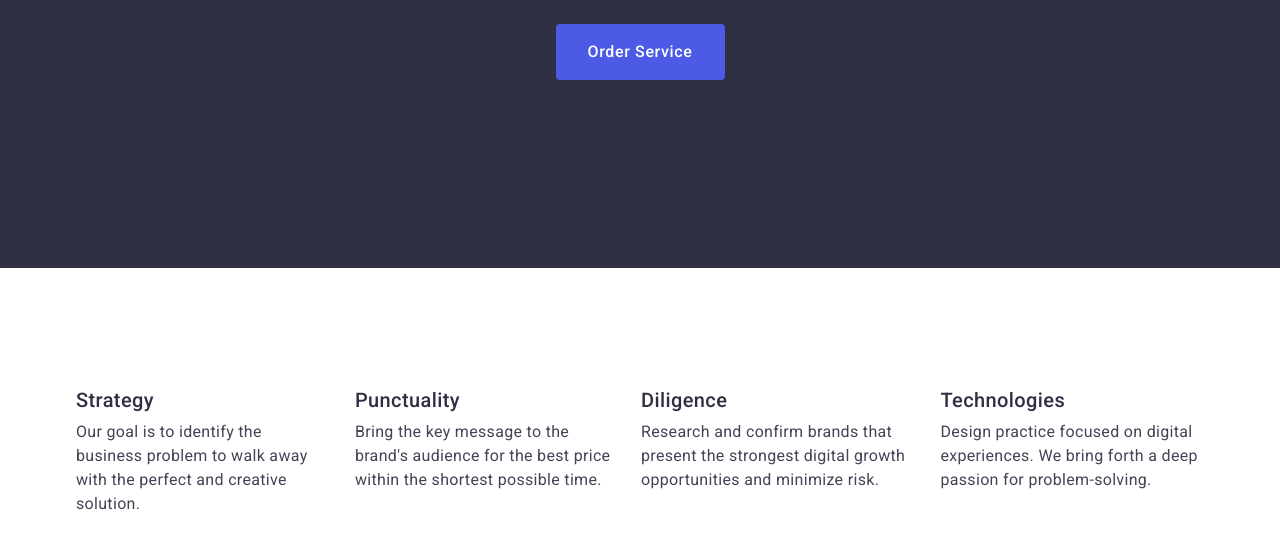
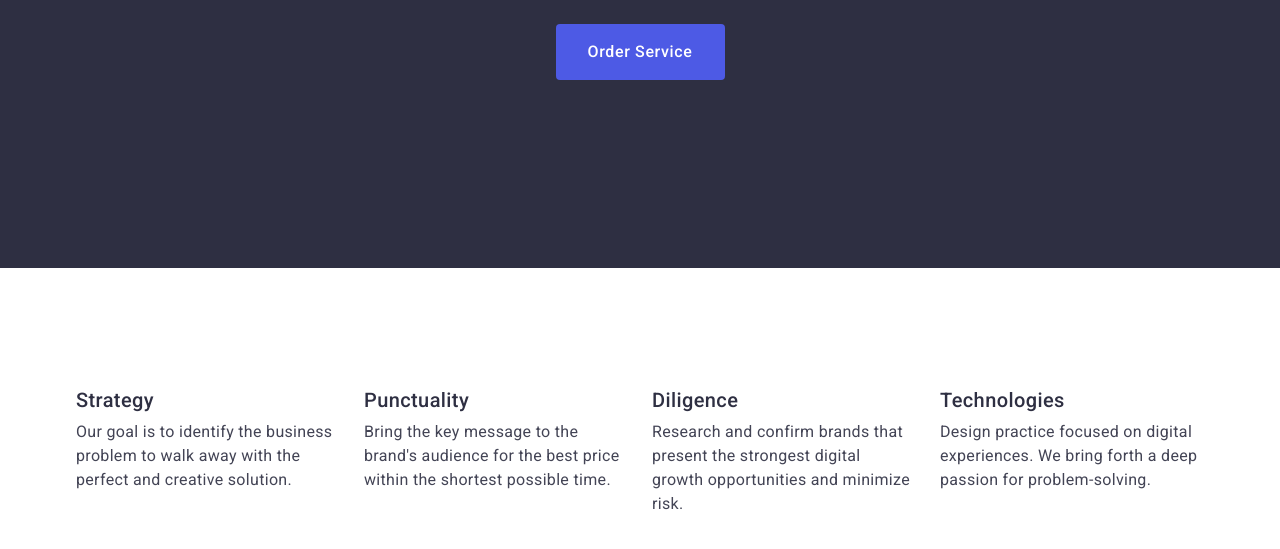
Before and after one commit to ArtemKravchenko-93/goit-markup-hw-06, a plain HTML site: page index.html in a window 1280 px wide. Shown: the part 405-954 px from the top of the page. Drawn offline with nearby package versions, Linux system fonts and the light colour scheme.

Commit message:
edit-index

```diff
--- a/css/styles.css
+++ b/css/styles.css
@@ -144,6 +144,7 @@ margin-right: 76px;
 .push {
   font-family: "Roboto", sans-serif;
   background: #4d5ae5;
+  cursor: pointer;
   font-weight: 500;
   font-size: 16px;
   line-height: 1.5;
@@ -198,13 +199,15 @@ margin-right: 76px;
   color: #2e2f42;
   margin-bottom: 8px;
 }
+.advantage-page {
+  flex-basis: calc((100% - 72px) / 4);
+}
 .advantages-descr {
   font-weight: 400;
   font-size: 16px;
   line-height: 1.5;
   letter-spacing: 0.02em;
   color: #434455;
-  flex-basis: calc((100% - 72px) / 4);
 }
 
 /* SECTION 3 */
--- a/index.html
+++ b/index.html
@@ -6,7 +6,10 @@
     <title>WEBSTUDIO</title>
     <link
       rel="stylesheet"
-      href="https://cdnjs.cloudflare.com/ajax/libs/modern-normalize/2.0.0/modern-normalize.css"
+      href="https://cdnjs.cloudflare.com/ajax/libs/modern-normalize/2.0.0/modern-normalize.min.css"
+      integrity="sha512-4xo8blKMVCiXpTaLzQSLSw3KFOVPWhm/TRtuPVc4WG6kUgjH6J03IBuG7JZPkcWMxJ5huwaBpOpnwYElP/m6wg=="
+      crossorigin="anonymous"
+      referrerpolicy="no-referrer"
     />
     <link rel="stylesheet" href="./css/styles.css" />
     <link rel="preconnect" href="https://fonts.googleapis.com" />
@@ -37,15 +40,15 @@
               >
             </li>
             <li>
-            <a href="tel:+110001111111" class="contact">+11 (000) 111-11-11</a>
+              <a href="tel:+110001111111" class="contact"
+                >+11 (000) 111-11-11</a
+              >
             </li>
           </ul>
         </address>
       </div>
     </header>
-
     <main>
-
       <section class="wrap">
         <div class="container">
           <h1 class="solutions">Effective Solutions for Your Business</h1>
@@ -58,28 +61,28 @@
         <div class="container">
           <h2 class="hid">HiddenText</h2>
           <ul class="list-advantages">
-          <li>
+            <li class="advantage-page">
               <h3 class="advantages">Strategy</h3>
               <p class="advantages-descr">
-              Our goal is to identify the business problem to walk away with the
-              perfect and creative solution.
+                Our goal is to identify the business problem to walk away with
+                the perfect and creative solution.
               </p>
             </li>
-          <li>
+            <li class="advantage-page">
               <h3 class="advantages">Punctuality</h3>
               <p class="advantages-descr">
                 Bring the key message to the brand's audience for the best price
                 within the shortest possible time.
               </p>
             </li>
-          <li>
+            <li class="advantage-page">
               <h3 class="advantages">Diligence</h3>
               <p class="advantages-descr">
                 Research and confirm brands that present the strongest digital
                 growth opportunities and minimize risk.
               </p>
             </li>
-          <li>
+            <li class="advantage-page">
               <h3 class="advantages">Technologies</h3>
               <p class="advantages-descr">
                 Design practice focused on digital experiences. We bring forth a
@@ -157,7 +160,11 @@
               </div>
             </li>
             <li class="app">
-            <img src="./images/P5.jpg" alt="Screen Illustrations" width="360" />
+              <img
+                src="./images/P5.jpg"
+                alt="Screen Illustrations"
+                width="360"
+              />
               <div class="portfolio-descr">
                 <h3 class="app-title">Screen Illustrations</h3>
                 <p class="app-descr">Design</p>
@@ -180,8 +187,8 @@
           >Web<span class="logo-studio-downside">Studio</span></a
         >
         <p class="text-downside">
-        Increase the flow of customers and sales for your business with digital
-        marketing & growth solutions.
+          Increase the flow of customers and sales for your business with
+          digital marketing & growth solutions.
         </p>
       </div>
     </footer>
```
Lines whose indentation alone changed are shown as unchanged.
